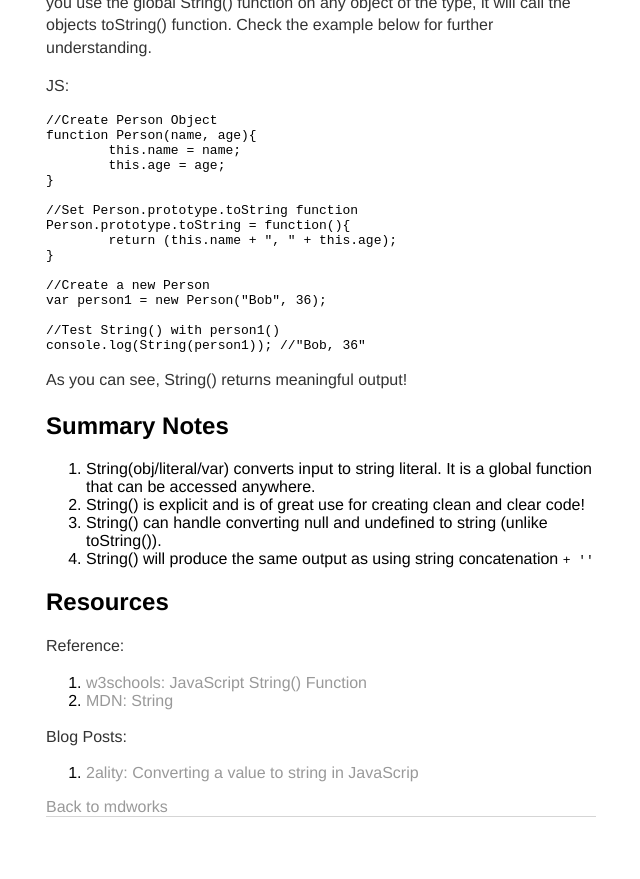
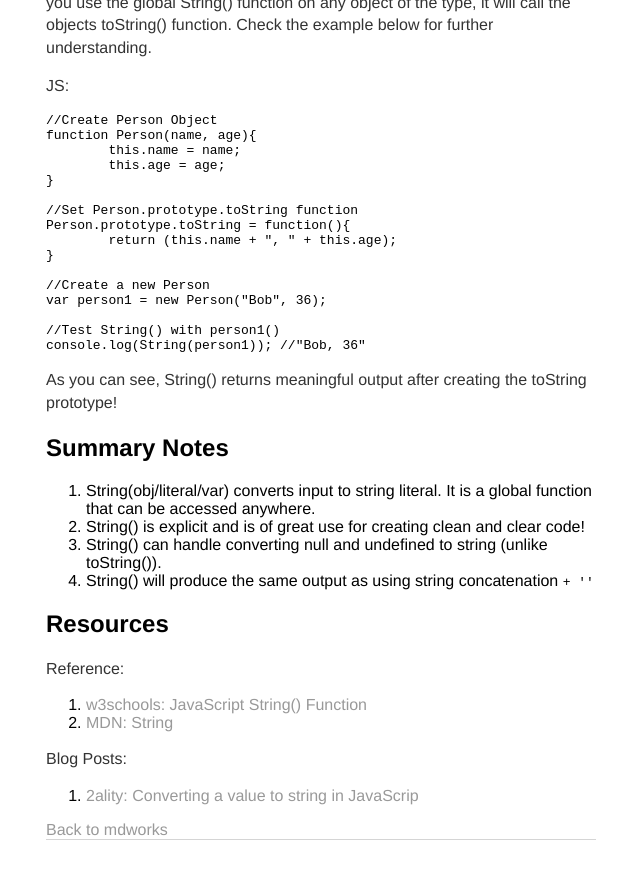
Before and after one commit to btmbtm/btmbtm.github.io, a Jekyll site: the page built from _posts/2016-07-19-mdworks-03-encyclopedia-JS-global-string-function.md, in a window 1280 px wide and 900 px high, scrolled down 2469 px. Shown: the top 879 px of the window, without its empty margins (319-959 px from the left). Built offline with Jekyll 4.4.1, drawn with Linux system fonts in a browser that asks for light colours.

````diff
--- a/_posts/2016-07-19-mdworks-03-encyclopedia-JS-global-string-function.md
+++ b/_posts/2016-07-19-mdworks-03-encyclopedia-JS-global-string-function.md
@@ -126,7 +126,7 @@ var person1 = new Person("Bob", 36);
 console.log(String(person1)); //"Bob, 36"
 ```
 
-As you can see, String() returns meaningful output!
+As you can see, String() returns meaningful output after creating the toString prototype!
 
 ## Summary Notes
 
````
Also changed, not shown: _posts/2016-07-19-mdworks-07-question-DOM.md (+2 -0 lines).
